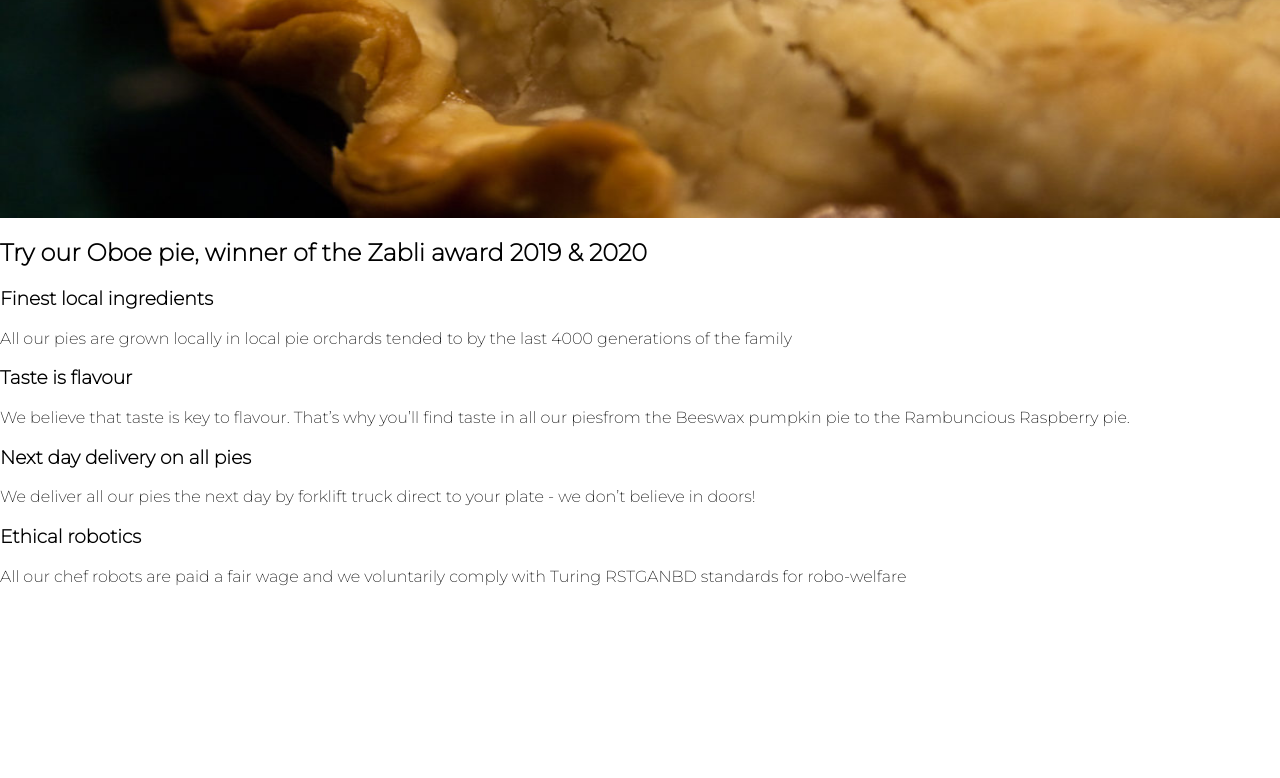
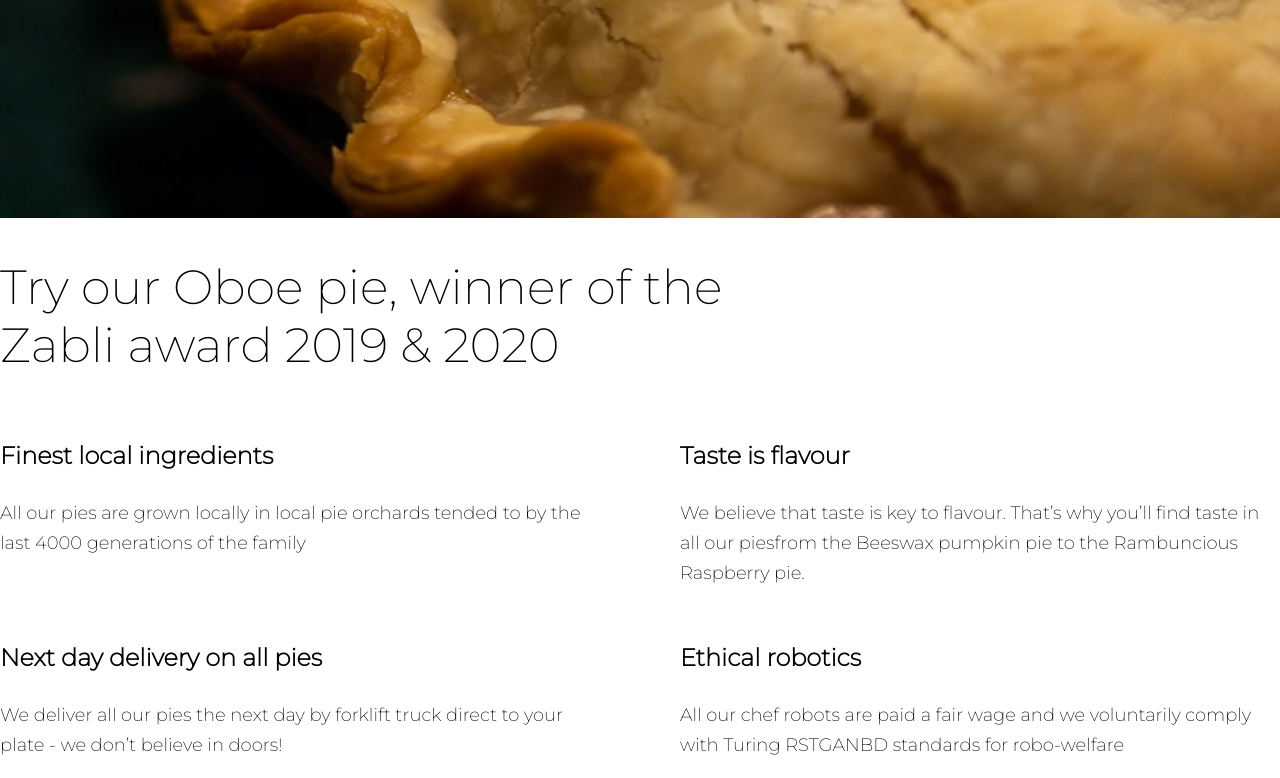
Before and after one commit to MatthewGarner/restaurant-page, a plain HTML site: page index.html in a window 1280 px wide. Shown: the part 602-1380 px from the top of the page. Before the commit the page ends 1204 px from the top, so only its background shows below. Drawn offline with Linux system fonts and the light colour scheme; files whose address does not match are found by name.

Commit message:
Style main content

```diff
--- a/styles/global-style.css
+++ b/styles/global-style.css
@@ -37,6 +37,34 @@ body {
     top: 30%;
     color: white;
     width: 50%;
+}
+
+.main-header-container {
+    margin: 3vh 0;
+}
+
+.main-header {
+    font-size: 48px;
+    width: 750px;
+    font-weight: 400;
+}
+
+.main-content-div {
+    display: grid;
+    grid-template-columns: minmax(100px, 1fr) minmax(100px, 1fr);
+    column-gap: 80px;
+    row-gap: 10px;
+}
+
+.content-header {
+    font-size: 24px;
+    line-height: 36px;
+    font-weight: bold;
+}
+
+.content-body {
+    font-size: 18px;
+    line-height: 30px;
 }
 
 nav{
```
